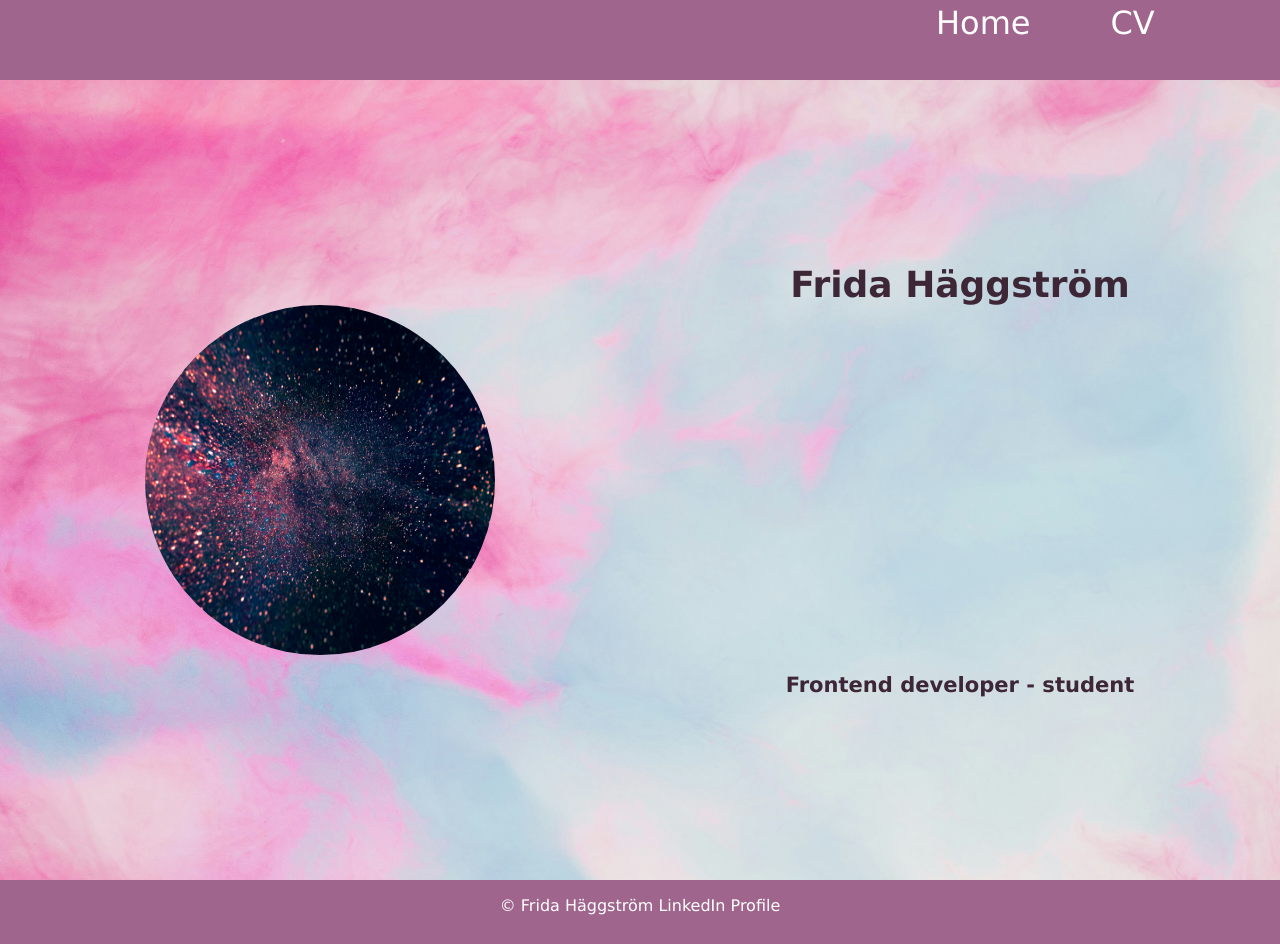
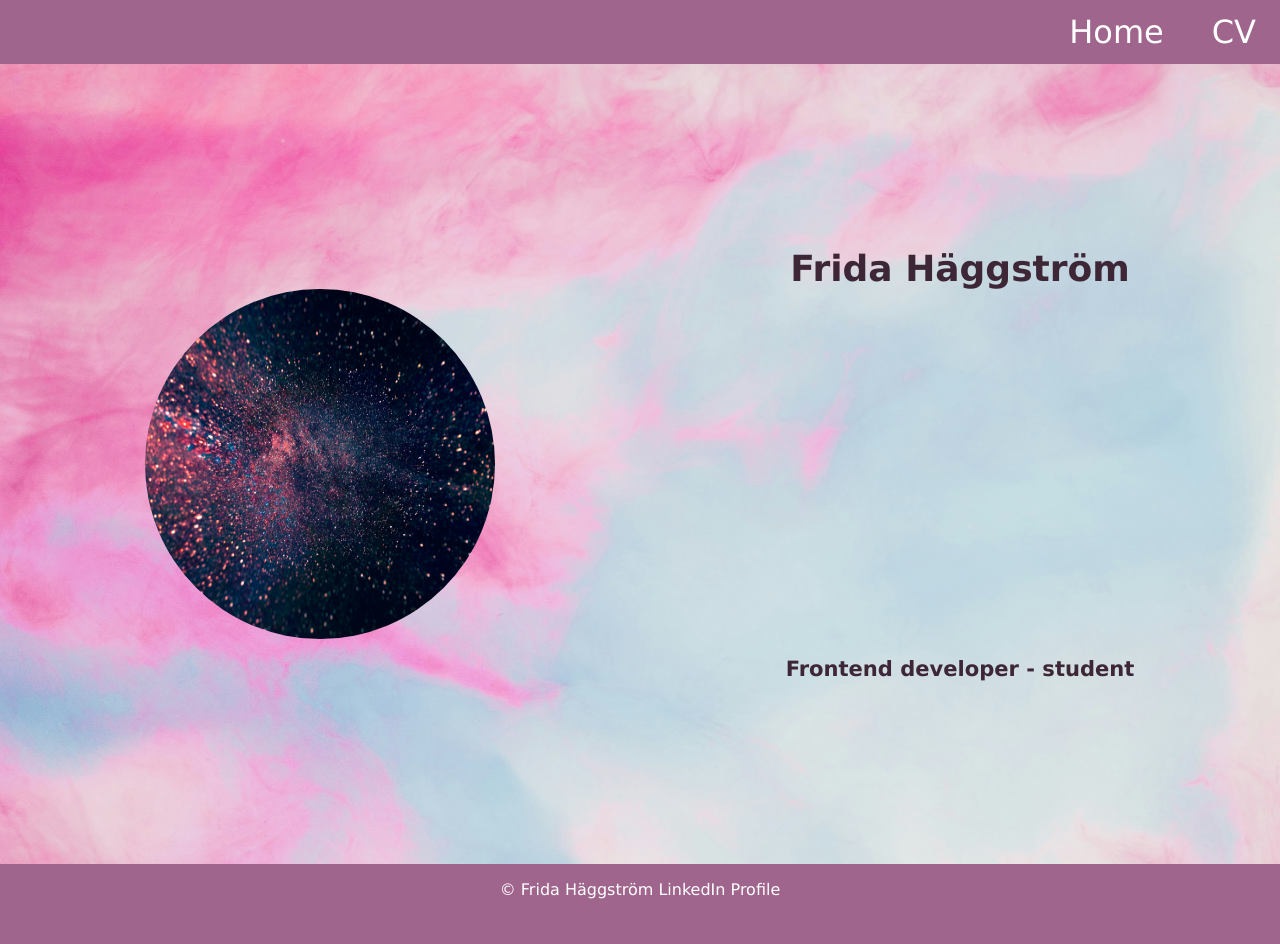
Before and after one commit to FridaHaggstromIths/CV, a Vue app: page / in a window 1280 px wide. Built offline with nearby package versions, Linux system fonts and the light colour scheme.

Commit message:
fixat nabar

```diff
--- a/src/components/NavComponent.vue
+++ b/src/components/NavComponent.vue
@@ -18,28 +18,40 @@ import { RouterLink, RouterView } from 'vue-router'
 
 <style scoped>
 nav {
-  grid-area: nav;
-  position: sticky;
+  display: flex;
+  align-items: center;
+  justify-content:end;
+  /* position: sticky; */
   width: 100%;
-  height: 10vh;
+  height: 8vh;
   background-color: #A0658D;
   font-size: 2em;
   font-family:'Lucida Sans', 'Lucida Sans Regular', 'Lucida Grande', 'Lucida Sans Unicode', Geneva, Verdana, sans-serif
 }
 
+
 .ul-navlink {
-  position: absolute;
-  bottom: 2%;
-  margin-left: 70vw;
-  top: 5%
+  display: flex;
+  justify-items: end;
+  /* justify-content:space-around; */
+  /* align-items:end; */
+  /* justify-items: end; */
+  /* position: absolute; */
+  /* bottom: 2%; */
+  /* margin-left: 70vw; */
+  /* top: 5% */
 }
 
 .navlink {
+  display: flex;
+  margin-left: 3vh;
+  margin-right: 3vh;
   text-decoration: none;
   display: inline;
   color: #ffffff;
   list-style-type: none;
-  margin: 5vh;
+  /* margin: 5vh; */
+
 }
 
 .navlink:hover {
```
